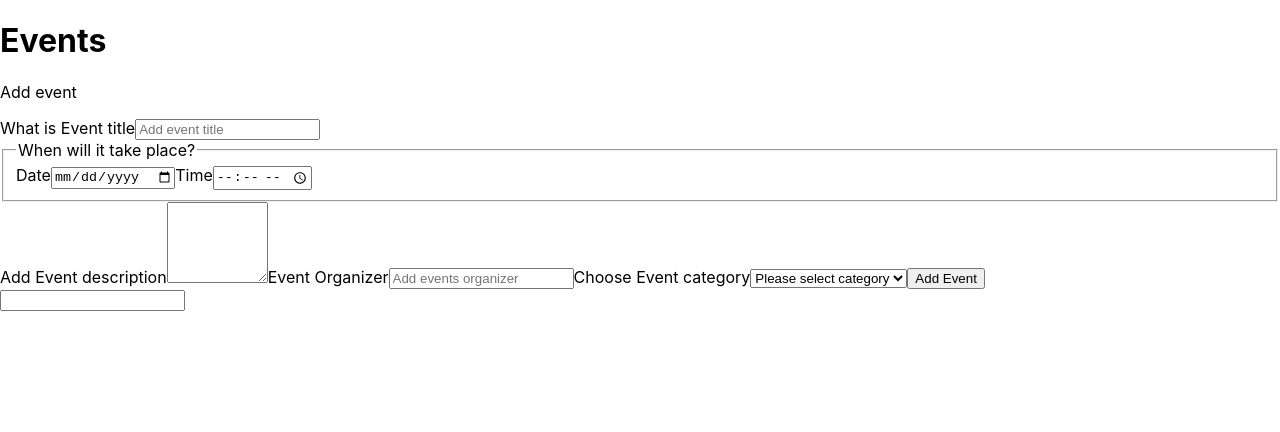
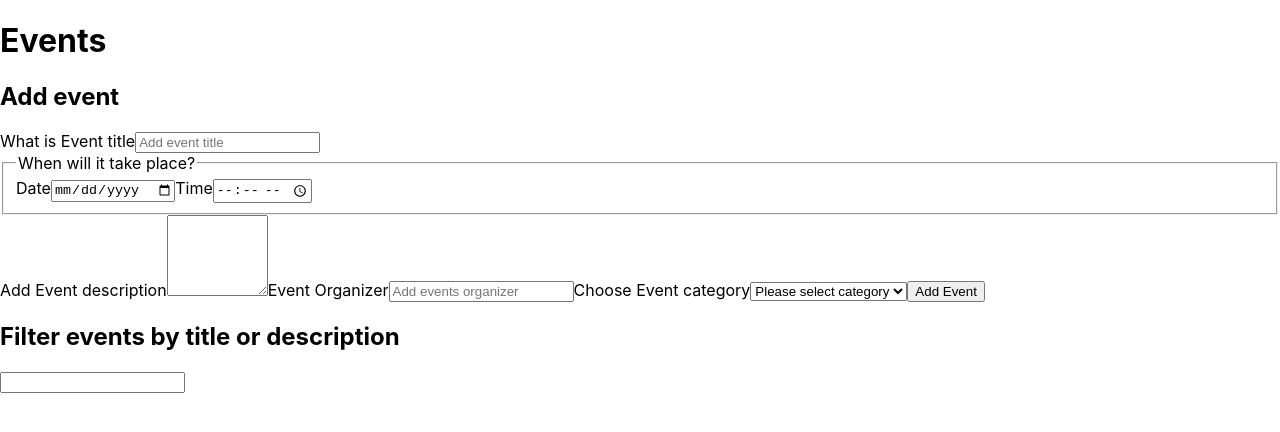
Before and after one commit to aleksandrachmurka/event_app, a React (Create React App) app: page / in a window 1280 px wide. Shown: the top 432 px of the page. Built offline with nearby package versions, Linux system fonts and the light colour scheme.

Commit message:
Add headings to mark app sections

```diff
--- a/src/components/EventsList.js
+++ b/src/components/EventsList.js
@@ -27,6 +27,7 @@ const EventsList = () => {
 
     return (
         <>
+        <h2>Filter events by title or description</h2>
         <div>
             <input type="text" onChange={filterEvents}/>
         </div>
@@ -34,9 +35,6 @@ const EventsList = () => {
             {filteredEvents.map( event => (
                 <Event event={event} key={event.key} />
             ))}
-            {/* {state.events.map( event => (
-                <Event event={event} key={event.key} />
-            ))} */}
         </div>
         </>
     )
--- a/src/components/Form.js
+++ b/src/components/Form.js
@@ -17,7 +17,7 @@ const Form = ({ ...props }) => {
 
     return (
         <>
-            <p>Add event</p>
+            <h2>Add event</h2>
 
             <form onSubmit={handleSubmit}>
 
@@ -51,7 +51,8 @@ const Form = ({ ...props }) => {
                     id="organizer" onChange={handleInput} required />
                 </label>
 
-                <label for="category">Choose Event category
+                <label for="category">
+                    Choose Event category
                     <select onChange={handleInput} name="category" id="category" required>
                         <option value="" disabled selected>Please select category</option>
                         <option value="music">Music</option>
```
